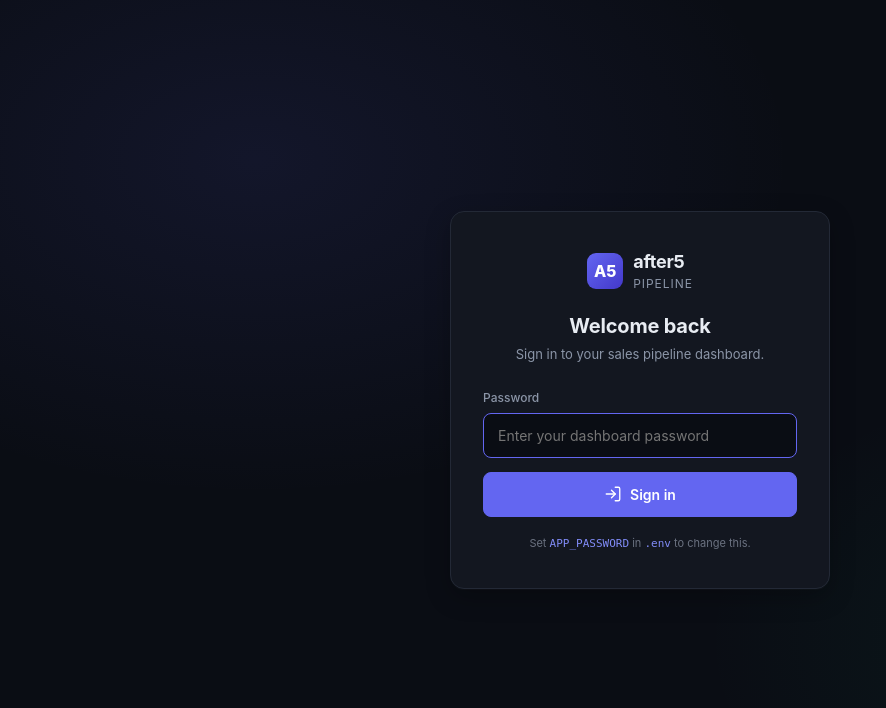
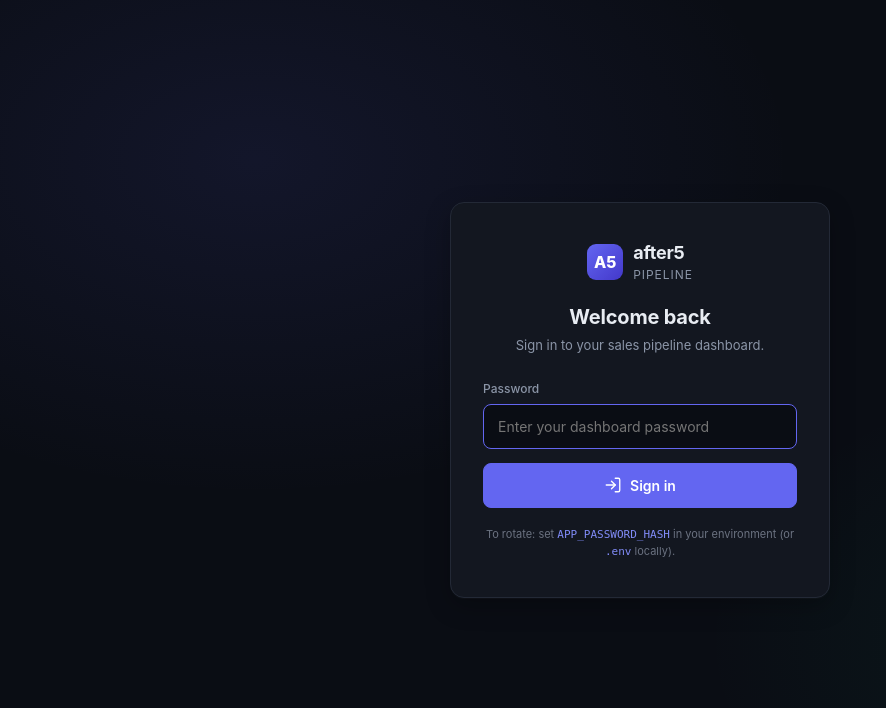
Before and after one commit to rishavrishu86-dotcom/after5-pipeline, a Flask app: page /login in a window 1280 px wide. Shown: the top 708 px of the page, without its empty margins (0-886 px from the left). Run offline with Flask 3, Linux system fonts and the light colour scheme; data that the repository does not hold is empty; parts of the project's set-up code (start-up, migrations or seed data) failed here and were passed over; some libraries are stand-ins or nearby versions.

Commit message:
Login footer: point at APP_PASSWORD_HASH (production) instead of .env

```diff
--- a/after5/webapp/templates/login.html
+++ b/after5/webapp/templates/login.html
@@ -32,7 +32,8 @@
   </button>
 
   <div class="auth-meta">
-    Set <code style="color:var(--primary-2)">APP_PASSWORD</code> in <code style="color:var(--primary-2)">.env</code> to change this.
+    To rotate: set <code style="color:var(--primary-2)">APP_PASSWORD_HASH</code>
+    in your environment (or <code style="color:var(--primary-2)">.env</code> locally).
   </div>
 </form>
 <script>lucide.createIcons();</script>
```
